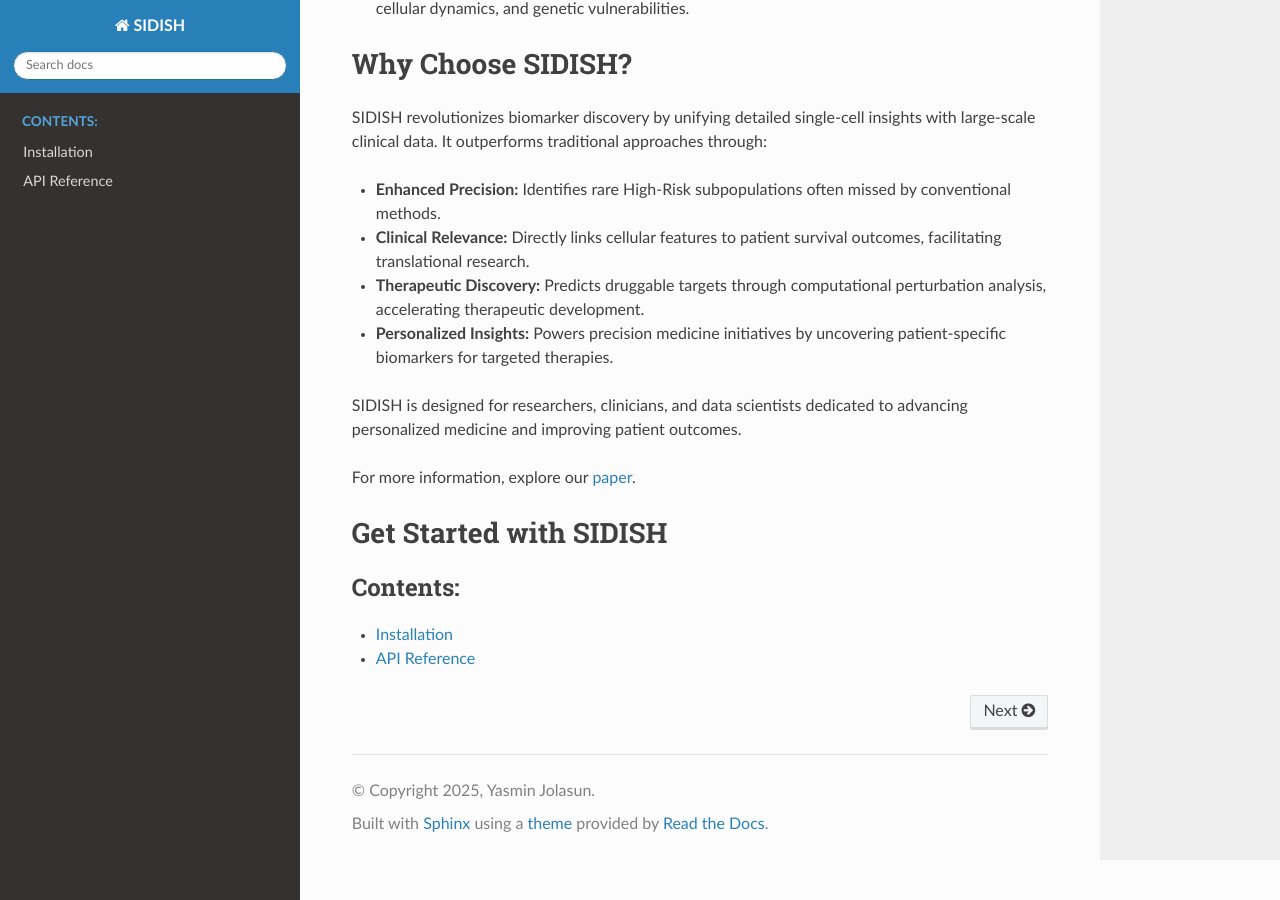
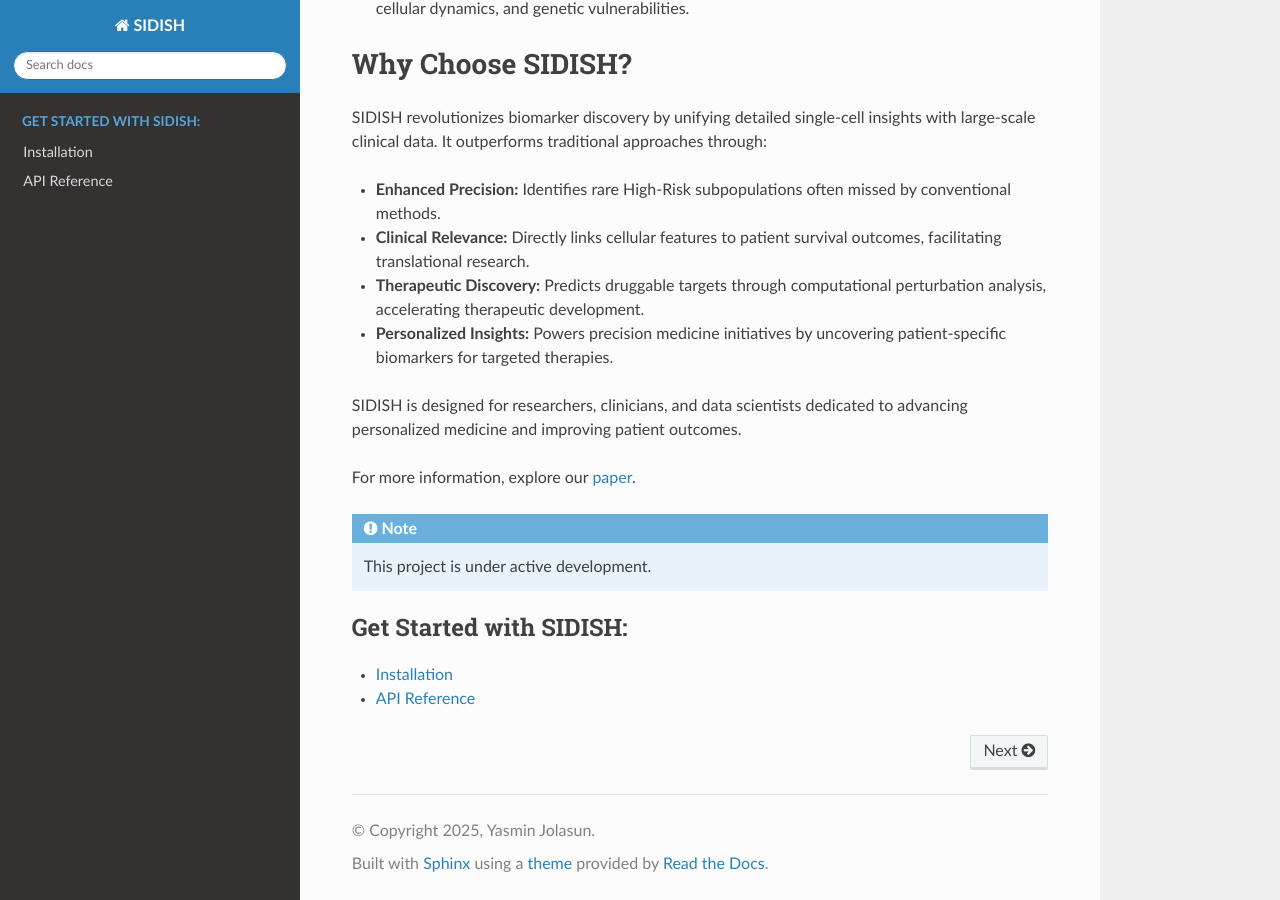
Before and after one commit to mcgilldinglab/SIDISH, a Sphinx documentation site: the page built from docs/source/index.rst, in a window 1280 px wide and 900 px high, scrolled down 2621 px. Built offline with Sphinx 7.4.7 and the Read the Docs theme 3.1.0, drawn with Linux system fonts in a browser that asks for light colours; pages that are not in the unit, such as notebooks, are missing from menus.

Commit message:
Update index.rst

```diff
--- a/docs/source/index.rst
+++ b/docs/source/index.rst
@@ -74,12 +74,13 @@ SIDISH is designed for researchers, clinicians, and data scientists dedicated to
 
 For more information, explore our `paper <#>`_.
 
-Get Started with SIDISH
-========================
+.. note::
+
+   This project is under active development.
 
 .. toctree::
    :maxdepth: 2
-   :caption: Contents:
+   :caption: Get Started with SIDISH:
 
    installation
    tutorials
```
